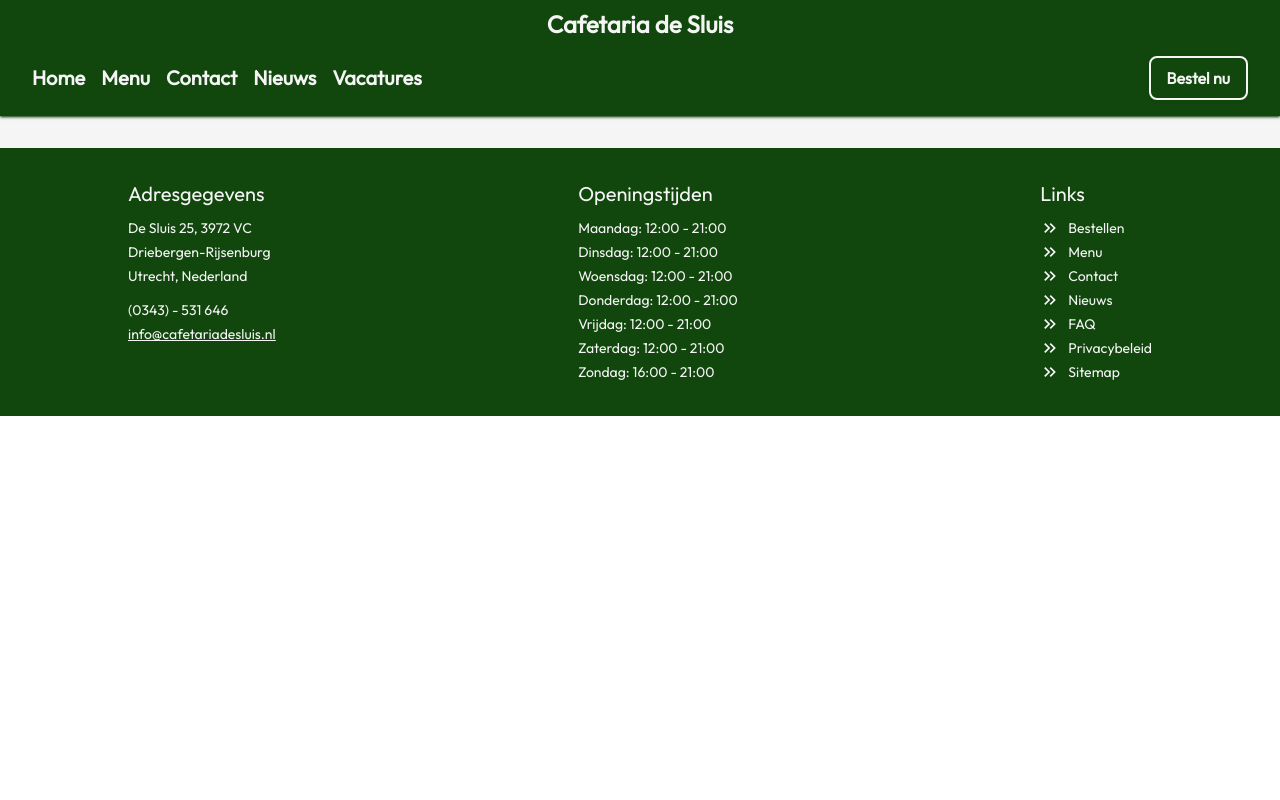
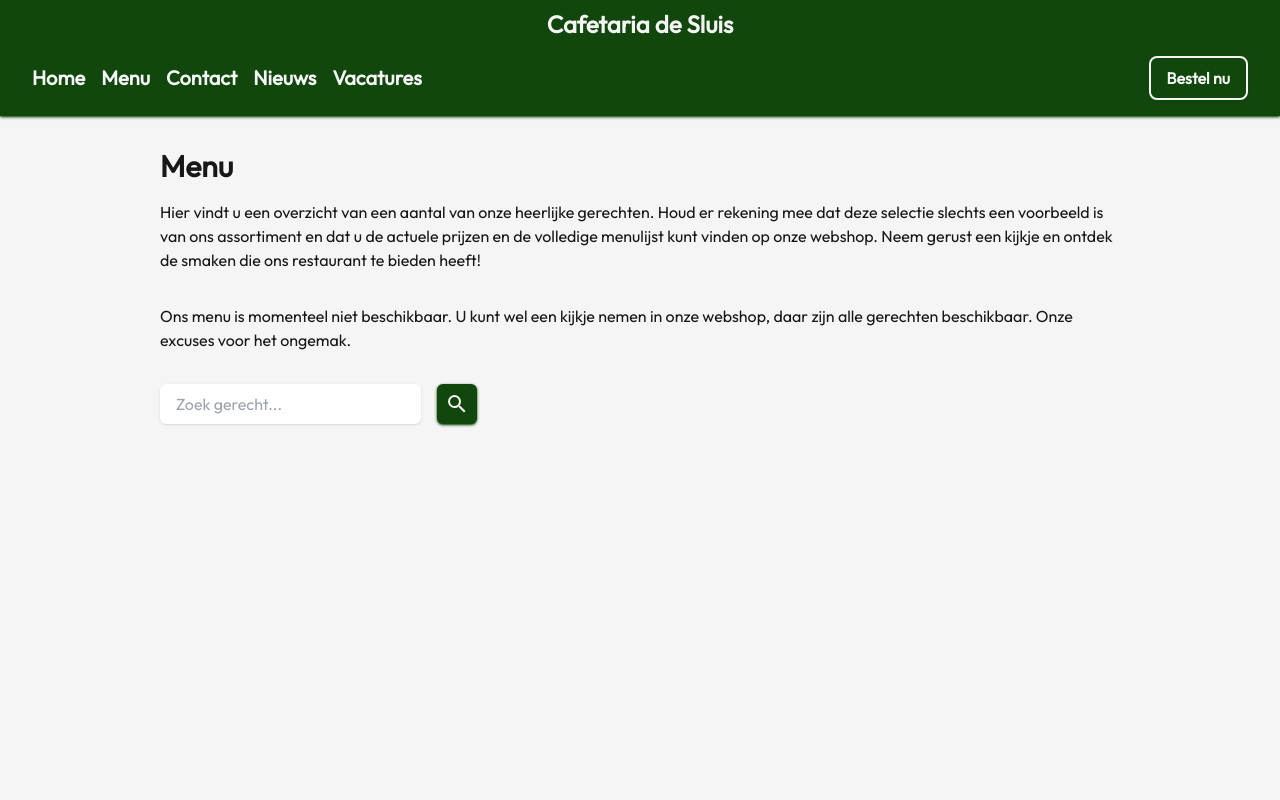
Before and after one commit to zStevenn/sluis-app, a React (Vite) app: page /menu in a window 1280 px wide. Shown: the top 800 px of the page. Built offline with nearby package versions, Linux system fonts and the light colour scheme.

Commit message:
Creates Menu page

```diff
--- /dev/null
+++ b/src/components/Button/SearchButton.jsx
@@ -0,0 +1,9 @@
+import { MdSearch } from "react-icons/md"
+
+export default function SearchButton({ handleClick }) {
+	return (
+		<button onClick={handleClick} alt="Zoek" title="Zoek" className="bg-primary shadow shadow-primary rounded-md p-2">
+			<MdSearch className="text-2xl text-neutral-100" />
+		</button>
+	)
+}
--- a/src/components/Button/index.jsx
+++ b/src/components/Button/index.jsx
@@ -3,5 +3,11 @@ import {
 	ExternalSecondaryButton,
 } from "./ExternalButton"
 import { InternalPrimaryButton } from "./InternalButton"
+import SearchButton from "./SearchButton"
 
-export { ExternalPrimaryButton, InternalPrimaryButton, ExternalSecondaryButton }
+export {
+	ExternalPrimaryButton,
+	InternalPrimaryButton,
+	ExternalSecondaryButton,
+	SearchButton,
+}
--- /dev/null
+++ b/src/components/Input/TextInput.jsx
@@ -0,0 +1,16 @@
+export default function TextInput({ children, className = "" }) {
+	return (
+		<>
+			<label htmlFor={children} className="sr-only">
+				{children}
+			</label>
+			<input
+				type="text"
+				placeholder={children}
+				name={children}
+				id={children}
+				className={`text-neutral-600 px-4 py-2 rounded-md shadow border-neutral-600 ${className}`}
+			/>
+		</>
+	)
+}
--- /dev/null
+++ b/src/components/Input/index.jsx
@@ -0,0 +1,3 @@
+import TextInput from "./TextInput"
+
+export { TextInput }
--- a/src/components/Text/Title.jsx
+++ b/src/components/Text/Title.jsx
@@ -2,7 +2,7 @@ export default function Title({ children, className = "" }) {
 	return (
 		<>
 			<h1
-				className={`text-3xl md:text-4xl font-bold text-neutral-900 ${className}`}
+				className={`text-3xl font-bold text-neutral-900 ${className}`}
 			>
 				{children}
 			</h1>
--- /dev/null
+++ b/src/pages/Menu.jsx
@@ -0,0 +1,28 @@
+import { Paragraph, Title } from "../components/Text"
+import { TextInput } from "../components/Input"
+import Container from "../components/Container"
+import { SearchButton } from "../components/Button"
+
+export default function Menu() {
+	return (
+		<Container className="px-8 pt-8 min-h-screen">
+			<Title className="pb-4">Menu</Title>
+			<Paragraph className="pb-8">
+				Hier vindt u een overzicht van een aantal van onze heerlijke gerechten.
+				Houd er rekening mee dat deze selectie slechts een voorbeeld is van ons
+				assortiment en dat u de actuele prijzen en de volledige menulijst kunt
+				vinden op onze webshop. Neem gerust een kijkje en ontdek de smaken die
+				ons restaurant te bieden heeft!
+			</Paragraph>
+			<Paragraph className="pb-8">
+				Ons menu is momenteel niet beschikbaar. U kunt wel een kijkje nemen in
+				onze webshop, daar zijn alle gerechten beschikbaar. Onze excuses voor
+				het ongemak.
+			</Paragraph>
+			<div className="flex items-center gap-4">
+				<TextInput placeholder="Zoek een gerecht">Zoek gerecht...</TextInput>
+				<SearchButton />
+			</div>
+		</Container>
+	)
+}
--- a/src/routes/Route.jsx
+++ b/src/routes/Route.jsx
@@ -3,7 +3,7 @@ import { Route, Routes } from "react-router-dom"
 import Home from "../pages/Home"
 // import Loading from "../components/Loading"
 
-// const Menu = lazy(() => import("../pages/Menu"))
+const Menu = lazy(() => import("../pages/Menu"))
 // const News = lazy(() => import("../pages/News"))
 // const Contact = lazy(() => import("../pages/Contact"))
 // const NotFound = lazy(() => import("../pages/NotFound"))
@@ -17,7 +17,7 @@ export default function DefaultRouter() {
 		<Suspense fallback={<div>Laden</div>}>
 			<Routes>
 				<Route exact path="/" element={<Home />} />
-				{/* <Route path="/menu" element={<Menu />} /> */}
+				<Route path="/menu" element={<Menu />} />
 				{/* <Route path="/contact" element={<Contact />} /> */}
 				{/* <Route path="/nieuws" element={<News />} /> */}
 				{/* <Route path="/vacatures" element={<UnderConstruction />} /> */}
```
